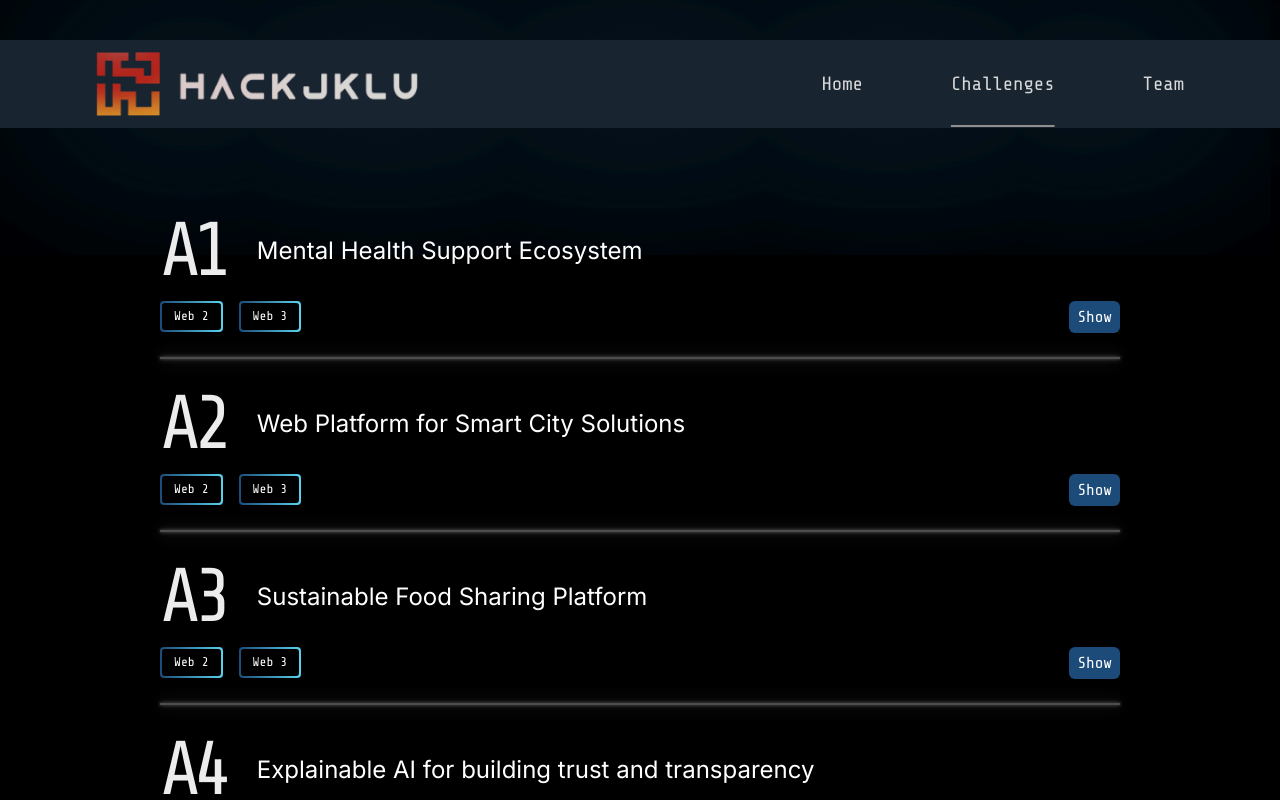
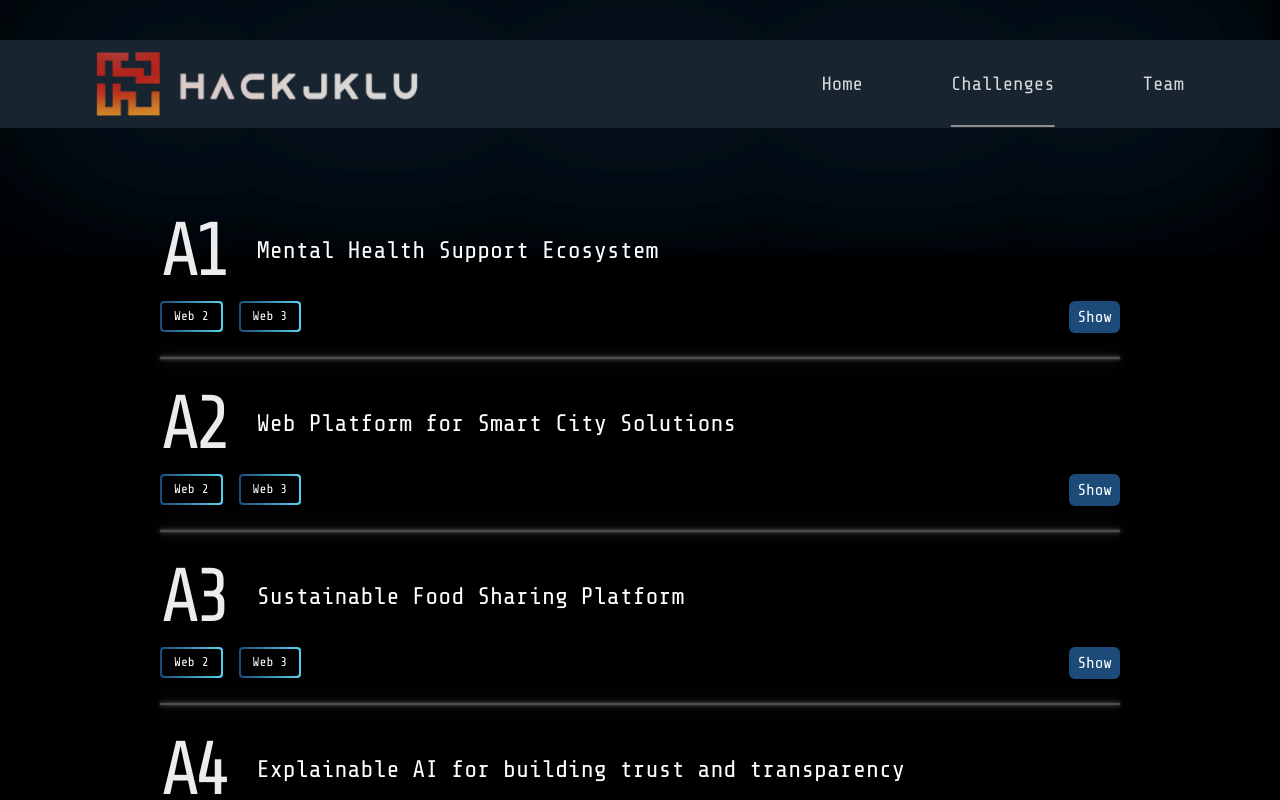
Before and after one commit to adistrim/hackJKLUv3, a Next.js app: page /challenges in a window 1280 px wide. Shown: the top 800 px of the page. Built offline with nearby package versions, Linux system fonts and the light colour scheme.

Commit message:
fonts updated

```diff
--- a/src/app/challenges/page.tsx
+++ b/src/app/challenges/page.tsx
@@ -34,7 +34,7 @@ const Challenges: React.FC = () => {
                     <div key={challenge.id} className={`${tech_mono.className} md:mb-[3rem] relative`}>
                         <div className='flex flex-row items-center mt-[3rem] '>
                             <span className='text-[#ECECEC] text-[2.5rem] md:text-[4.75rem] not-italic font-normal leading-[normal] tracking-[-0.54rem] text-shadow: 1px 3px 6px rgba(93, 213, 240, 0.4)'>{challenge.id}</span>
-                            <span className={`ml-[2rem] text-white text-[0.7rem] md:text-2xl not-italic font-normal leading-[normal] ${inter.className}`}>{challenge.title}</span>
+                            <span className={`ml-[2rem] text-white text-[0.8rem] md:text-2xl not-italic font-normal leading-[normal]`}>{challenge.title}</span>
                         </div>
                         <div className="flex mt-2 space-x-2 md:space-x-4 mb-[1.5rem]">
                             {challenge.track.map((trackItem: string, index: number) => (
```
